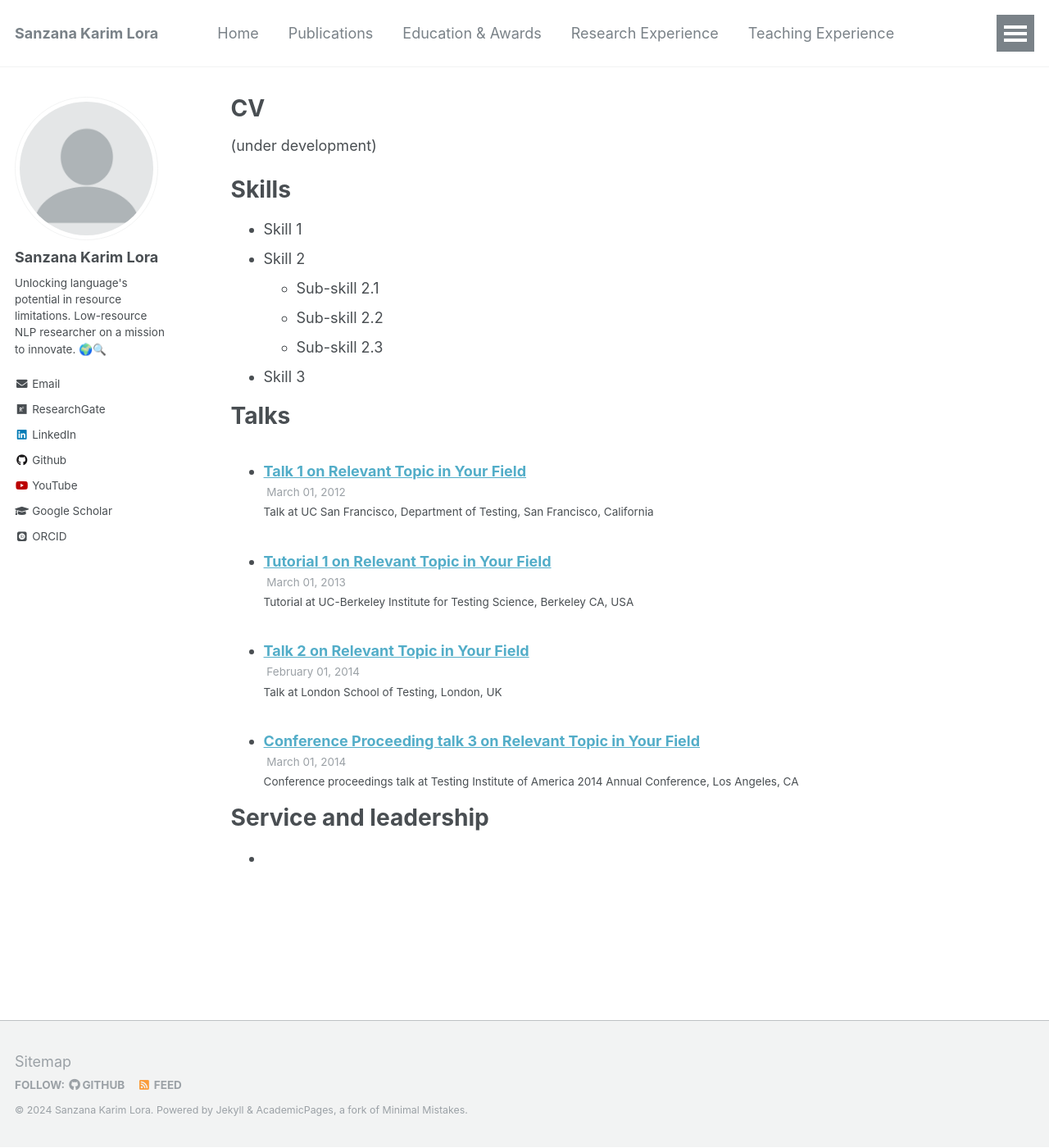
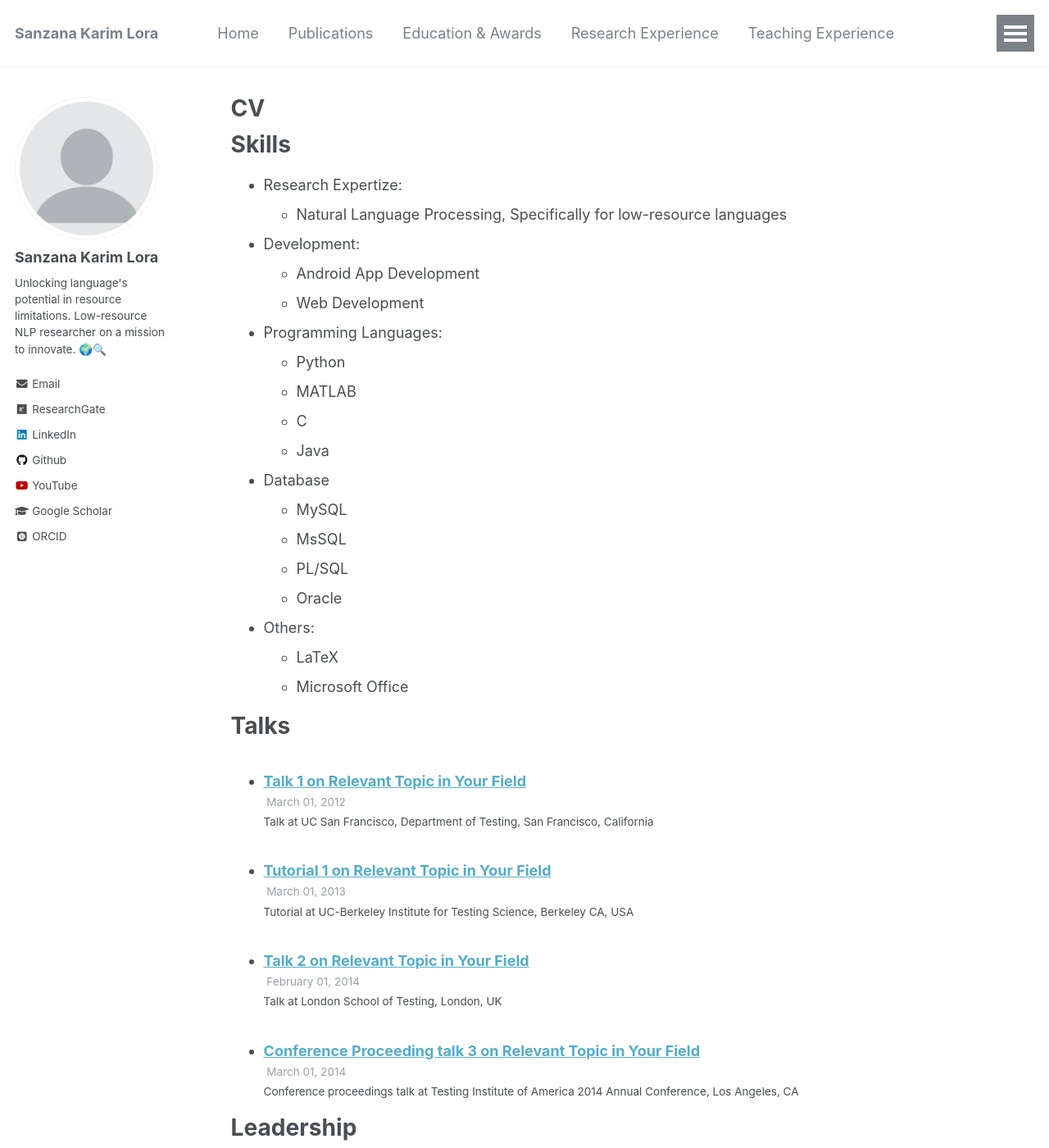
Before and after one commit to sanzanalora/sanzanalora.github.io, a Jekyll site: the page built from _pages/cv.md, in a window 1280 px wide and 1400 px high. Shown: the whole window at 82% size. Built offline with Jekyll 4.4.1, drawn with Linux system fonts in a browser that asks for light colours; some web fonts are replaced; some of the changed text lies outside the part shown.

Commit message:
Update cv.md

```diff
--- a/_pages/cv.md
+++ b/_pages/cv.md
@@ -10,17 +10,27 @@ redirect_from:
 {% include base_path %}
 
 
-(under development)
-
 
 Skills
 ======
-* Skill 1
-* Skill 2
-  * Sub-skill 2.1
-  * Sub-skill 2.2
-  * Sub-skill 2.3
-* Skill 3
+* Research Expertize:
+  * Natural Language Processing, Specifically for low-resource languages
+* Development:
+  * Android App Development
+  * Web Development
+* Programming Languages:
+  * Python
+  * MATLAB
+  * C
+  * Java
+* Database
+  * MySQL
+  * MsSQL
+  * PL/SQL
+  * Oracle
+* Others:
+  * LaTeX
+  * Microsoft Office
 
 
 Talks
@@ -30,6 +40,7 @@ Talks
   {% endfor %}</ul>
 
 
-Service and leadership
+Leadership
 ======
-*
+* Group leader of all academic projects from 2016 to 2024
+* Group leader of undergraduate thesis group from 2019 to 2020
```
